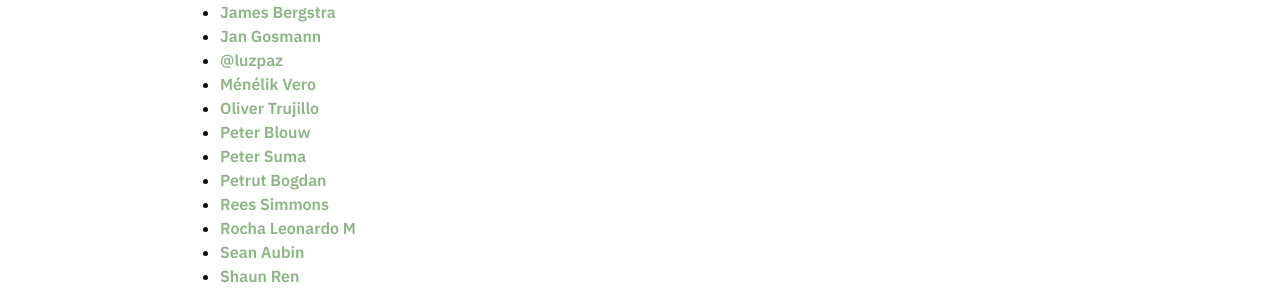
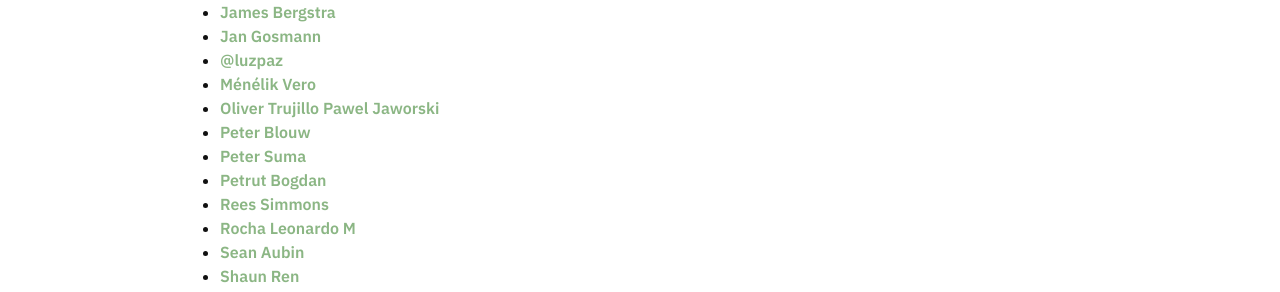
Before and after one commit to nengo/nengo.github.io, a Jekyll site: the page built from people.md, in a window 1280 px wide and 900 px high, scrolled down 722 px. Shown: the part 162-454 px from the top of the window. Built offline with Jekyll 4.4.1, drawn with Linux system fonts in a browser that asks for light colours; nearby versions of some CDN libraries.

Commit message:
Added Pawel Jaworski to list of contributors

```diff
--- a/people.md
+++ b/people.md
@@ -38,6 +38,7 @@
 - [@luzpaz](mailto:luzpaz@users.noreply.github.com)
 - [Ménélik Vero](mailto:menelik.vero@tum.de)
 - [Oliver Trujillo](mailto:olivertgp@hotmail.com)
+  [Pawel Jaworski](mailto:p3jawors@gmail.com)
 - [Peter Blouw](mailto:pblouw@uwaterloo.ca)
 - [Peter Suma](mailto:psuma@waterloo.ca)
 - [Petrut Bogdan](mailto:petrutantoniu8@gmail.com)
```
